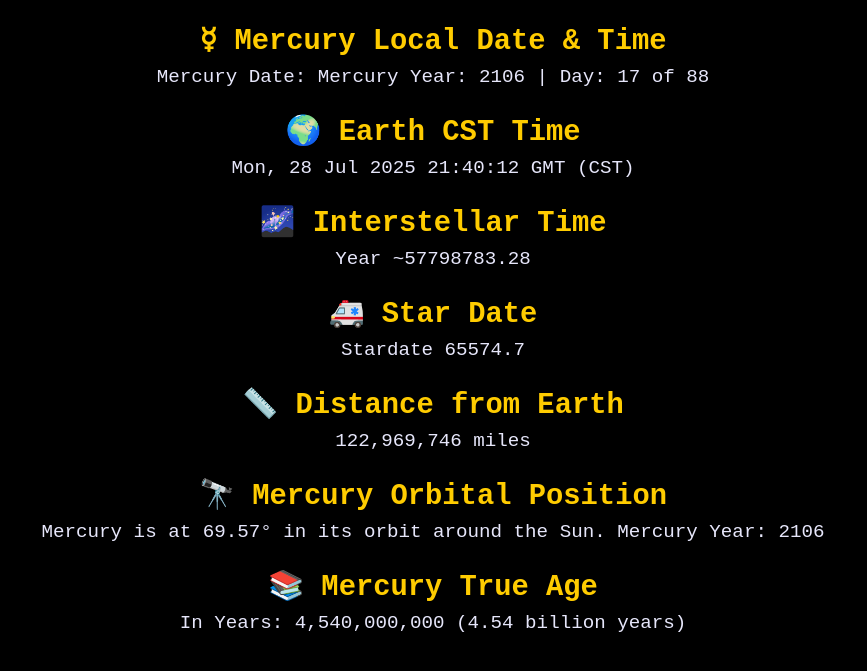
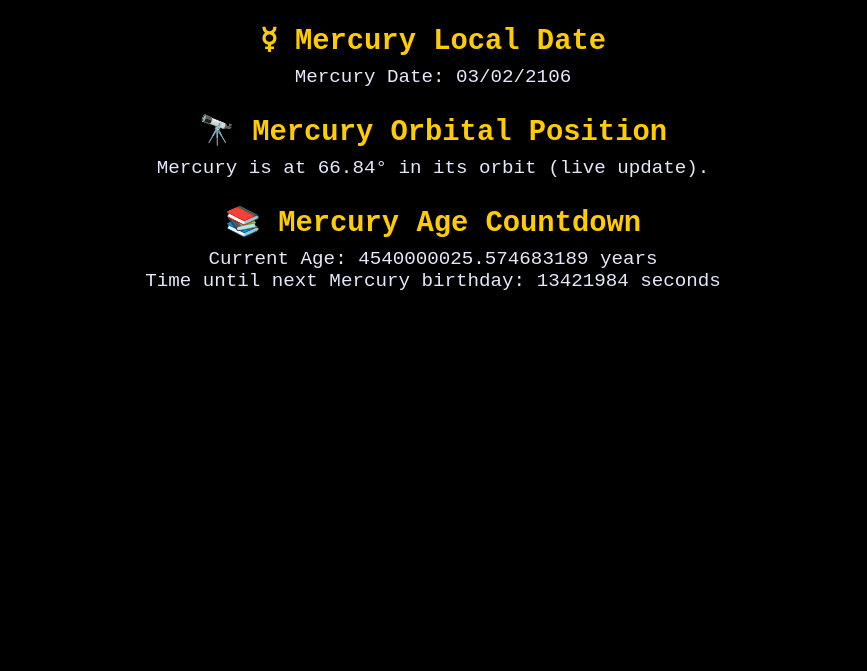
Before and after one commit to gabinoc67/interstellar-star-clock, a plain HTML site: page mercury.html in a window 1280 px wide. Shown: the part 125-796 px from the top of the page, without its empty margins (207-1074 px from the left). Drawn offline with Linux system fonts and the light colour scheme.

Commit message:
Update mercury.html

```diff
--- a/mercury.html
+++ b/mercury.html
@@ -25,65 +25,47 @@
 <body>
   <h1>☿ Interstellar Star Clock – Mercury</h1>
 
-  <div class="clock-box"><h2>☿ Mercury Local Date & Time</h2><div id="mercuryClock"></div></div>
-  <div class="clock-box"><h2>🌍 Earth CST Time</h2><div id="cstClock"></div></div>
-  <div class="clock-box"><h2>🌌 Interstellar Time</h2><div id="interstellarClock"></div></div>
-  <div class="clock-box"><h2>🚑️ Star Date</h2><div id="starDate"></div></div>
-  <div class="clock-box"><h2>📏 Distance from Earth</h2><div id="distanceFromEarth"></div></div>
+  <div class="clock-box"><h2>☿ Mercury Local Date</h2><div id="mercuryDate"></div></div>
   <div class="clock-box"><h2>🔭 Mercury Orbital Position</h2><div id="mercuryOrbit"></div></div>
-  <div class="clock-box"><h2>📚 Mercury True Age</h2><div id="mercuryAge">In Years: 4,540,000,000 (4.54 billion years)</div></div>
+  <div class="clock-box"><h2>📚 Mercury Age Countdown</h2><div id="mercuryAgeCountdown"></div></div>
 
   <script>
-    function updateClocks() {
+    const mercuryYearDays = 87.97;
+    const mercuryEpoch = new Date("2000-01-01T00:00:00Z");
+    const mercuryAgeYears = 4_540_000_000;
+
+    function updateMercuryClock() {
       const now = new Date();
-      const base = new Date("2000-01-01T00:00:00Z");
+      const daysSinceEpoch = (now - mercuryEpoch) / (1000 * 60 * 60 * 24);
+      const mercuryYearsElapsed = daysSinceEpoch / mercuryYearDays;
 
-      // Earth CST Time
-      const utc = now.getTime() + now.getTimezoneOffset() * 60000;
-      const cst = new Date(utc + 3600000 * -6);
-      document.getElementById("cstClock").innerText = cst.toUTCString() + " (CST)";
+      // Mercury Date: Year, Month, Day approximation
+      const mercuryYear = 2000 + Math.floor(mercuryYearsElapsed);
+      const dayOfYear = (mercuryYearsElapsed % 1) * mercuryYearDays;
+      const mercuryMonth = Math.floor(dayOfYear / 7.33) + 1; // 12 months
+      const mercuryDay = Math.floor(dayOfYear % 7.33) + 1;
+      document.getElementById("mercuryDate").innerText =
+        `Mercury Date: ${String(mercuryMonth).padStart(2, '0')}/${String(mercuryDay).padStart(2, '0')}/${mercuryYear}`;
 
-      // Mercury Orbital Time
-      const mercuryYearDays = 87.97;
-      const daysSinceBase = (now - base) / (1000 * 60 * 60 * 24);
-      const mercuryYearsElapsed = Math.floor(daysSinceBase / mercuryYearDays);
-      const currentMercuryDay = Math.floor(daysSinceBase % mercuryYearDays) + 1;
-      const mercuryYear = 2000 + mercuryYearsElapsed;
-      const mercuryClockStr = `Mercury Year: ${mercuryYear} | Day: ${currentMercuryDay} of 88`;
-      document.getElementById("mercuryClock").innerText = "Mercury Date: " + mercuryClockStr;
+      // Orbital Position
+      const mercuryDegrees = ((daysSinceEpoch % mercuryYearDays) / mercuryYearDays) * 360;
+      document.getElementById("mercuryOrbit").innerText =
+        `Mercury is at ${mercuryDegrees.toFixed(2)}° in its orbit (live update).`;
 
-      // Interstellar Time
-      const elapsedYears = daysSinceBase / 365.25;
-      const interstellarYears = elapsedYears * 2.26e6;
-      document.getElementById("interstellarClock").innerText = "Year ~" + interstellarYears.toFixed(2);
-
-      // Star Date
-      const starDate = 40000 + elapsedYears * 1000;
-      document.getElementById("starDate").innerText = "Stardate " + starDate.toFixed(1);
-
-      // Distance from Earth
-      const AU_TO_MILES = 92955807.3;
-      const mercuryAU = 0.39;
-      const earthAU = 1.0;
-      const earthOrbitDays = 365.25;
-      const mercuryAngle = (2 * Math.PI * (daysSinceBase % mercuryYearDays)) / mercuryYearDays;
-      const earthAngle = (2 * Math.PI * (daysSinceBase % earthOrbitDays)) / earthOrbitDays;
-      const angleDiff = mercuryAngle - earthAngle;
-      const distanceAU = Math.sqrt(
-        mercuryAU ** 2 + earthAU ** 2 - 2 * mercuryAU * earthAU * Math.cos(angleDiff)
-      );
-      const distanceMiles = distanceAU * AU_TO_MILES;
-      document.getElementById("distanceFromEarth").innerText =
-        distanceMiles.toLocaleString(undefined, { maximumFractionDigits: 0 }) + " miles";
-
-      // Mercury Orbital Position
-      const mercuryDegrees = (currentMercuryDay / mercuryYearDays) * 360;
-      document.getElementById("mercuryOrbit").innerText =
-        `Mercury is at ${mercuryDegrees.toFixed(2)}° in its orbit around the Sun. Mercury Year: ${mercuryYear}`;
+      // Age Countdown
+      const secondsPerYear = 365.25 * 24 * 60 * 60;
+      const currentAgeSeconds = mercuryAgeYears * secondsPerYear;
+      const nowSeconds = Date.now() / 1000;
+      const ageElapsed = Math.floor(nowSeconds - (mercuryEpoch.getTime() / 1000));
+      const displayAge = currentAgeSeconds + ageElapsed;
+      const nextYearCountdown = secondsPerYear - (displayAge % secondsPerYear);
+      document.getElementById("mercuryAgeCountdown").innerText =
+        `Current Age: ${(displayAge / secondsPerYear).toFixed(9)} years\n` +
+        `Time until next Mercury birthday: ${Math.floor(nextYearCountdown)} seconds`;
     }
 
-    updateClocks();
-    setInterval(updateClocks, 1000);
+    updateMercuryClock();
+    setInterval(updateMercuryClock, 1000);
   </script>
 </body>
 </html>
```
